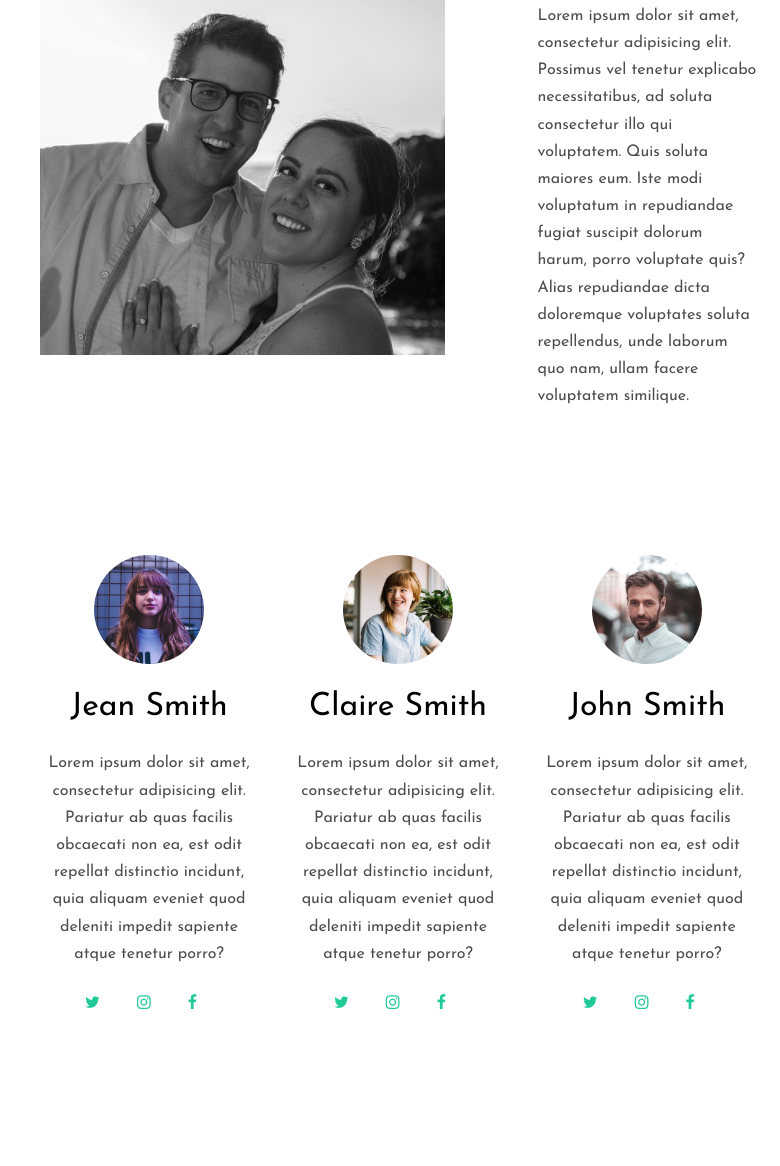
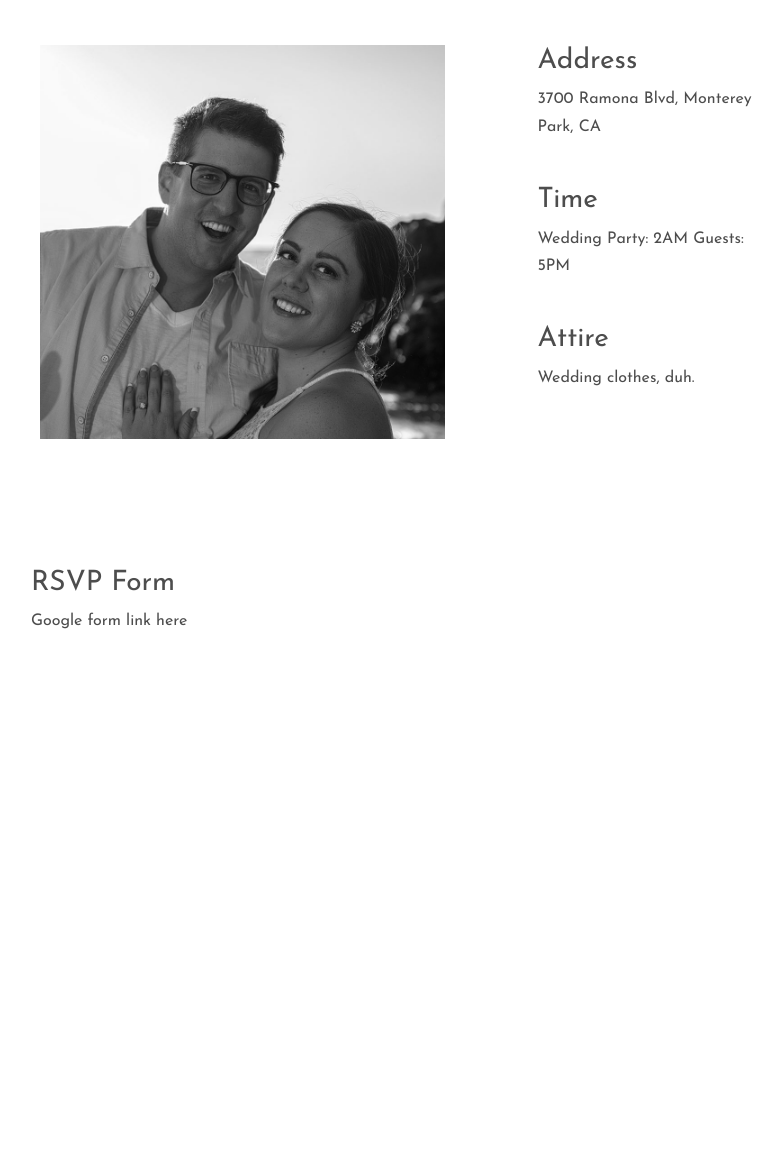
Before and after one commit to Worldchamp/Worldchamp, a plain HTML site: page event.html in a window 1280 px wide. Shown: the part 425-1591 px from the top of the page, without its empty margins (242-1022 px from the left). After the commit the page ends 1252 px from the top, so only its background shows below. Drawn offline with Linux system fonts and the light colour scheme; files whose address does not match are found by name.

Commit message:
Update event.html

```diff
--- a/event.html
+++ b/event.html
@@ -49,7 +49,7 @@
         <div class="row align-items-center">
 
           <div class="col-6 col-xl-2" data-aos="fade-down">
-            <h1 class="mb-0"><a href="index.html" class="text-black h2 mb-0">Photon</a></h1>
+            <h1 class="mb-0"><a href="index.html" class="text-black h2 mb-0">Annie & Andrew's Wedding</a></h1>
           </div>
           <div class="col-10 col-md-8 d-none d-xl-block" data-aos="fade-down">
             <nav class="site-navigation position-relative text-right text-lg-center" role="navigation">
@@ -119,7 +119,7 @@
         <div class="col-md-7">
           <div class="row mb-5 site-section">
             <div class="col-12 ">
-              <h2 class="site-section-heading text-center">About Us</h2>
+              <h2 class="site-section-heading text-center">Wedding Venue</h2>
             </div>
           </div>
 
@@ -128,50 +128,27 @@
               <img src="images/img_2.jpg" alt="Images" class="img-fluid">
             </div>
             <div class="col-md-4 ml-auto">
-              <h3>Our Mission</h3>
-              <p>Lorem ipsum dolor sit amet, consectetur adipisicing elit. Possimus vel tenetur explicabo necessitatibus, ad soluta consectetur illo qui voluptatem. Quis soluta maiores eum. Iste modi voluptatum in repudiandae fugiat suscipit dolorum harum, porro voluptate quis? Alias repudiandae dicta doloremque voluptates soluta repellendus, unde laborum quo nam, ullam facere voluptatem similique.</p>
+              <h3>Address</h3>
+              <p>3700 Ramona Blvd, Monterey Park, CA</p> <br>
+				 <h3>Time</h3>
+              <p>Wedding Party: 2AM Guests: 5PM</p><br>
+                 <h3>Attire</h3>
+              <p>Wedding clothes, duh.</p>
             </div>
           </div>
-
-
-          <div class="row site-section">
-            <div class="col-md-6 col-lg-6 col-xl-4 text-center mb-5">
-              <img src="images/person_1.jpg" alt="Image" class="img-fluid w-50 rounded-circle mb-4">
-              <h2 class="text-black font-weight-light mb-4">Jean Smith</h2>
-              <p class="mb-4">Lorem ipsum dolor sit amet, consectetur adipisicing elit. Pariatur ab quas facilis obcaecati non ea, est odit repellat distinctio incidunt, quia aliquam eveniet quod deleniti impedit sapiente atque tenetur porro?</p>
-              <p>
-                <a href="#" class="pl-0 pr-3"><span class="icon-twitter"></span></a>
-                <a href="#" class="pl-3 pr-3"><span class="icon-instagram"></span></a>
-                <a href="#" class="pl-3 pr-3"><span class="icon-facebook"></span></a>
-              </p>
-            </div>
-            <div class="col-md-6 col-lg-6 col-xl-4 text-center mb-5">
-              <img src="images/person_2.jpg" alt="Image" class="img-fluid w-50 rounded-circle mb-4">
-              <h2 class="text-black font-weight-light mb-4">Claire Smith</h2>
-              <p class="mb-4">Lorem ipsum dolor sit amet, consectetur adipisicing elit. Pariatur ab quas facilis obcaecati non ea, est odit repellat distinctio incidunt, quia aliquam eveniet quod deleniti impedit sapiente atque tenetur porro?</p>
-              <p>
-                <a href="#" class="pl-0 pr-3"><span class="icon-twitter"></span></a>
-                <a href="#" class="pl-3 pr-3"><span class="icon-instagram"></span></a>
-                <a href="#" class="pl-3 pr-3"><span class="icon-facebook"></span></a>
-              </p>
-            </div>
-            <div class="col-md-6 col-lg-6 col-xl-4 text-center mb-5">
-              <img src="images/person_4.jpg" alt="Image" class="img-fluid w-50 rounded-circle mb-4">
-              <h2 class="text-black font-weight-light mb-4">John Smith</h2>
-              <p class="mb-4">Lorem ipsum dolor sit amet, consectetur adipisicing elit. Pariatur ab quas facilis obcaecati non ea, est odit repellat distinctio incidunt, quia aliquam eveniet quod deleniti impedit sapiente atque tenetur porro?</p>
-              <p>
-                <a href="#" class="pl-0 pr-3"><span class="icon-twitter"></span></a>
-                <a href="#" class="pl-3 pr-3"><span class="icon-instagram"></span></a>
-                <a href="#" class="pl-3 pr-3"><span class="icon-facebook"></span></a>
-              </p>
-            </div>
-          </div>
-        </div>
+</div>
 
       </div>
     </div>
   </div>
+<div class="row justify-content-center">
+        <div class="col-md-7">
+          <div class="row mb-5 site-section">
+            <div class="col-12 ">
+              <h3>RSVP Form</h3>
+              <p>Google form link here</p>
 
+            </div>
   <div class="footer py-4">
     <div class="container-fluid text-center"> </div>
   </div>
```
